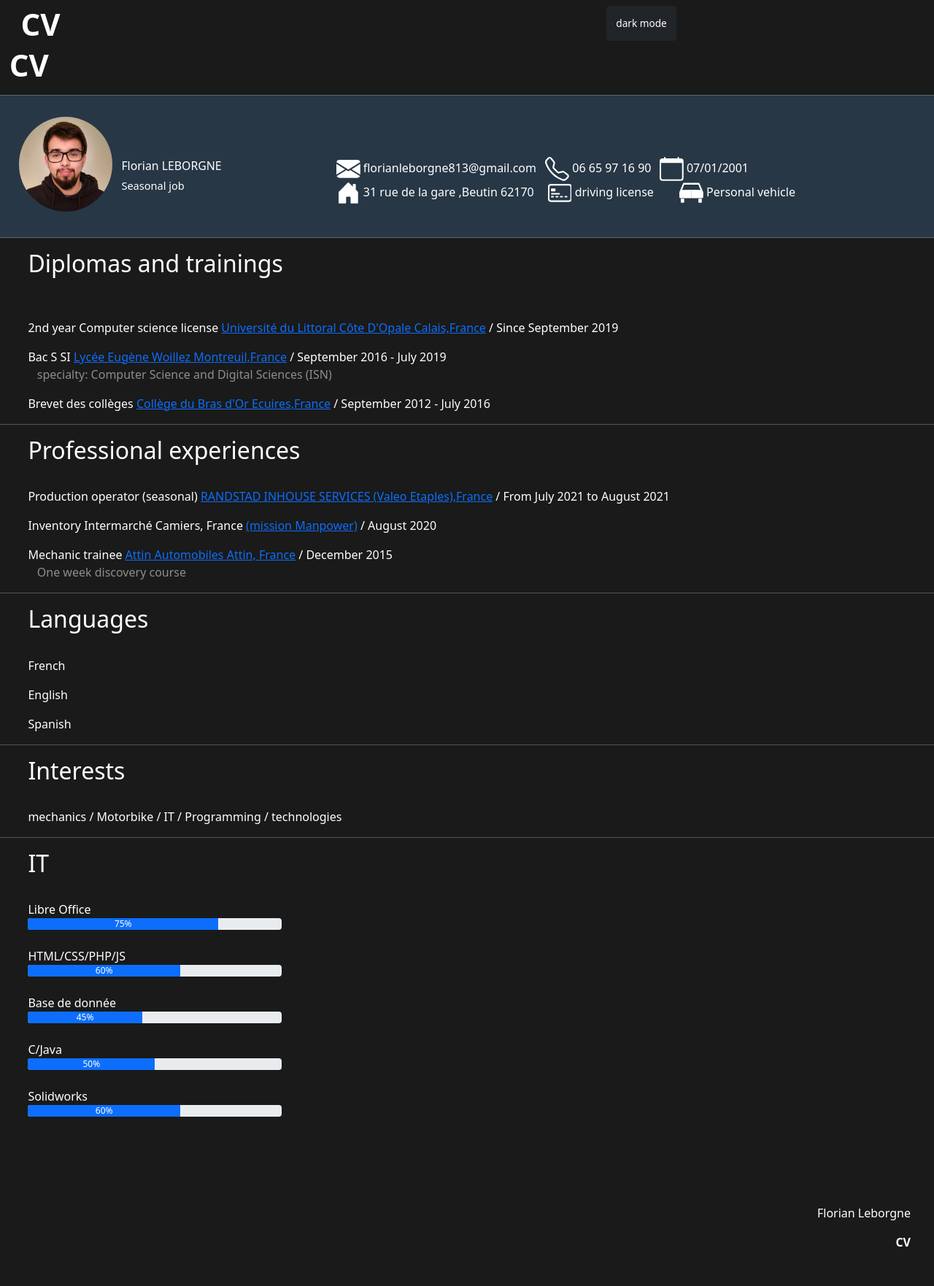
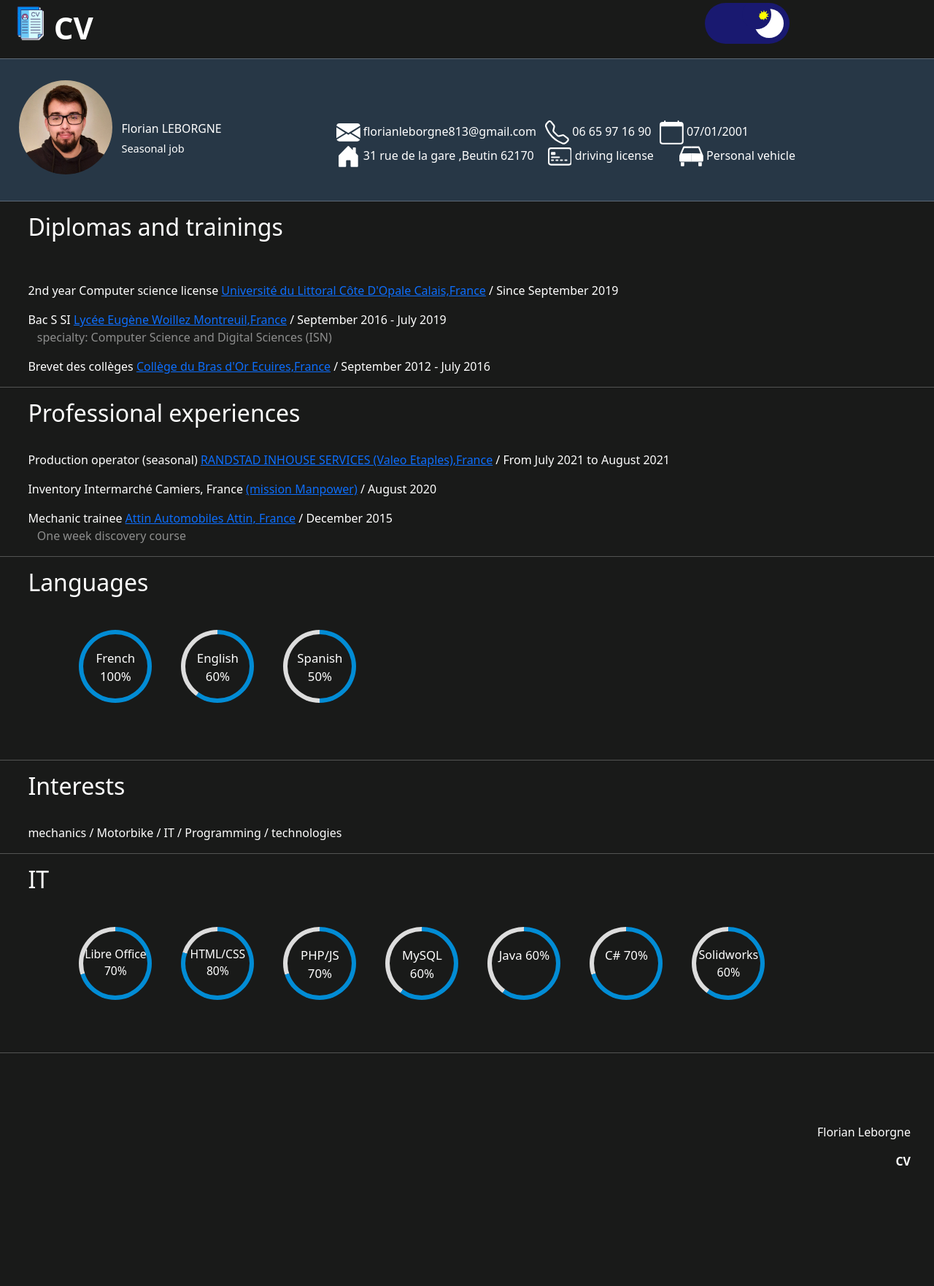
Before and after one commit to florian813/Cv, a PHP site: page / in a window 1280 px wide. Shown: the whole page at 73% size. After the commit the page ends 1597 px from the top, so only its background shows below. Run offline with PHP 8.4, Linux system fonts and the light colour scheme.

Commit message:
Add files via upload

```diff
--- a/public/scripts/dark_mode.js
+++ b/public/scripts/dark_mode.js
@@ -6,8 +6,6 @@ function darkFunction() {
     if(body.style.background=="white"){
         body.style.background="#191A19";
         body.style.color="white";
-        document.getElementById("light-button").textContent="light mode";
-        document.getElementById("light-button").className="btn btn-light";
         document.getElementById("div-photo").style.background="#273746";
         document.getElementById("nav").style.background="#191A19";
 
@@ -17,8 +15,6 @@ function darkFunction() {
     }else{
         body.style.background="white";
         body.style.color="#191A19";
-        document.getElementById("light-button").textContent="dark mode";
-        document.getElementById("light-button").className="btn btn-dark";
         document.getElementById("div-photo").style.background="#7FB3D5";
         document.getElementById("nav").style.background="white";
         for (let i = 0; i < collection.length; i++) {
--- a/src/view/Template.php
+++ b/src/view/Template.php
@@ -72,10 +73,115 @@ h4 {
   font-weight: 600;
 }
 
+#toggle_checkbox
+{
+    display: none;
+}
 
-input[type="submit"]:hover {
-  cursor: pointer;
-  text-decoration: underline;
+label
+{
+    display: block;
+    position: absolute;
+    top: 32px;
+    right: 0;
+    left: 60%;
+    width: 116px;
+    height: 56px;
+    margin: 0 auto;
+    background-color: #7FB3D5;
+    border-radius: 56px;
+    transform: translateY(-50%);
+    cursor: pointer;
+    transition: 0.3s ease background-color;
+    overflow: hidden;
+}
+
+#star
+{
+  position: absolute;
+    top: 13px;
+    left: 13px;
+    width: 30px;
+    height: 30px;
+    background-color: #fafd0f;
+    transform: scale(1);
+    border-radius: 50%;
+    transition: 0.3s ease top, 0.3s ease left, 0.3s ease transform, 0.3s ease background-color;
+    z-index: 1;
+}
+
+#star-1
+{
+    position: relative;
+}
+
+#star-2
+{
+    position: absolute;
+    transform: rotateZ(36deg);
+}
+
+.star
+{
+    top: -4px;
+    left: -6.5px;
+    font-size: 54px;
+    line-height: 28px;
+    color: #fafd0f;
+    transition: 0.3s ease color;
+}
+
+#moon
+{
+    position: absolute;
+    bottom: -52px;
+    right: 8px;
+    width: 40px;
+    height: 40px;
+    background-color: #fff;
+    border-radius: 50%;
+    transition: 0.3s ease bottom;
+}
+
+#moon:before
+{
+    content: "";
+    position: absolute;
+    top: -12px;
+    left: -17px;
+    width: 40px;
+    height: 40px;
+    background-color:#03a9f4;
+    border-radius: 50%;
+    transition: 0.3s ease background-color;
+}
+
+#toggle_checkbox:checked + label
+{
+    background-color: midnightblue;
+}
+
+#toggle_checkbox:checked + label #star
+{
+    top: 3px;
+    left: 64px;
+    transform: scale(0.3);
+    background-color: yellow;
+}
+
+#toggle_checkbox:checked + label .star
+{
+    color: yellow;
+}
+
+#toggle_checkbox:checked + label #moon
+{
+    bottom: 8px;
+}
+
+#toggle_checkbox:checked + label #moon:before
+{
+    background-color: midnightblue;
 }
 
 .box {
--- a/src/view/commons/nav.php
+++ b/src/view/commons/nav.php
@@ -1,7 +1,13 @@
-    <nav id="nav" style="width=device-width ;background-color:#191A19;">
+<nav id="nav" style="width=device-width ;background-color:#191A19;">
+  <img src="./img/cv.png" style="margin-left:0.15% ">
+  <h1 style="margin-top:0.4%">CV</h1>
 
-        <h1 style="margin-left:1% ;">CV</h1>
-
-          <button onclick="darkFunction()" id="light-button" style="margin-left:60%;font-size:85%" type="button" class="btn btn-dark" style="border-style:double;border-width: Medium">dark mode</button>
-
-      </nav>
+  <input type="checkbox" onclick="darkFunction()" id="toggle_checkbox" checked>
+  <label for="toggle_checkbox">
+    <div id="star">
+      <div class="star" id="star-1">★</div>
+      <div class="star" id="star-2">★</div>
+    </div>
+      <div id="moon"></div>
+  </label>
+</nav>
--- a/src/view/modules/cv.php
+++ b/src/view/modules/cv.php
@@ -163,7 +163,7 @@
 		<div style="margin-left:3%;height:240px;width=100%;">
 			<h2>Informatiques</h2>
 
-				<section >
+				<section>
   <div class="rt-container" style="overflow-y:auto;height:200px">
     <div class="radialProgressBar progress-70" style="margin-top:-1%">
       <div class="overlay" style="font-size:98%">Libre Office 70%</div>
--- a/src/view/modules/cv_en.php
+++ b/src/view/modules/cv_en.php
@@ -1,7 +1,3 @@
-
-	<h1 class=textemenu style="margin-left:1%">CV</h1>
-
-
 
 <div id="div-photo" style="width=device-width ; background:#273746 ;">
     <hr>
@@ -134,14 +130,24 @@
 <div style="width=device-width">
     <div style="margin-left:3%">
         <h2>Languages</h2>
-        <br>
-	<p>French</p>
-        <p>English</p>
-        <p>Spanish</p>
+        <section >
+  <div class="rt-container" style="overflow-y:auto;height:200px">
+    <div class="radialProgressBar progress-100" style="margin-top:-1%">
+      <div class="overlay" style="font-size:105%">French 100%</div>
     </div>
+    <div class="radialProgressBar progress-60" style="margin-top:-1%">
+      <div class="overlay" style="font-size:105%">English 60%</div>
+    </div>
+    <div class="radialProgressBar progress-50" style="margin-top:-1%">
+      <div class="overlay" style="font-size:105%">Spanish 50%</div>
+    </div>
+  </div>
+</section>
+    </div>
+    <hr>
 </div>
 
-<hr>
+
 
 <div style="width=device-width ">
     <div style="margin-left:3%">
@@ -153,29 +159,35 @@
 
 <hr>
 
-<div style="width=device-width">
-    <div style="margin-left:3%">
-    <h2>IT</h2>
-    <br>
-    Libre Office
-        <div class="progress" style="width: 28%;" >
-      <div class="progress-bar" role="progressbar" style="width: 75%;" aria-valuenow="75" aria-valuemin="0" aria-valuemax="100">75%</div>
-    </div><br>
-    HTML/CSS/PHP/JS<br>
-    <div class="progress" style="width: 28%;" >
-          <div class="progress-bar" role="progressbar" style="width: 60%;" aria-valuenow="60" aria-valuemin="0" aria-valuemax="100">60%</div>
-    </div><br>
-    Base de donnée<br>
-    <div class="progress" style="width: 28%;" >
-          <div class="progress-bar" role="progressbar" style="width: 45%;" aria-valuenow="45" aria-valuemin="0" aria-valuemax="100">45%</div>
-    </div><br>
-        C/Java<div class="progress" style="width: 28%;" >
-      <div class="progress-bar" role="progressbar" style="width: 50%;" aria-valuenow="50" aria-valuemin="0" aria-valuemax="100">50%</div>
-    </div><br>
+<div style="">
+		<div style="margin-left:3%;height:240px;width=100%;">
+			<h2>IT</h2>
 
-    Solidworks<br>
-    <div class="progress" style="width: 28%;" >
-          <div class="progress-bar" role="progressbar" style="width: 60%;" aria-valuenow="60" aria-valuemin="0" aria-valuemax="100">60%</div>
-    </div><br>
+				<section>
+  <div class="rt-container" style="overflow-y:auto;height:200px">
+    <div class="radialProgressBar progress-70" style="margin-top:-1%">
+      <div class="overlay" style="font-size:98%">Libre Office 70%</div>
     </div>
+    <div class="radialProgressBar progress-80" style="margin-top:-1%">
+      <div class="overlay"  style="font-size:98%">HTML/CSS 80%</div>
+    </div>
+    <div class="radialProgressBar progress-70" style="margin-top:-1%">
+      <div class="overlay" style="font-size:105%">PHP/JS 70%</div>
+    </div>
+    <div class="radialProgressBar progress-60" style="margin-top:-1%">
+      <div class="overlay" style="font-size:105%">MySQL 60%</div>
+    </div>
+    <div class="radialProgressBar progress-60" style="margin-top:-1%">
+      <div class="overlay" style="font-size:105%">Java 60%</div>
+    </div>
+    <div class="radialProgressBar progress-70" style="margin-top:-1%">
+      <div class="overlay" style="font-size:105%">C# 70%</div>
+    </div>
+    <div class="radialProgressBar progress-60" style="margin-top:-1%">
+      <div class="overlay">Solidworks 60%</div>
+    </div>
+  </div>
+</section>
 </div>
+			<hr>
+	</div>
```
Also changed, not shown: other parts of src/view/Template.php (+1 -58 lines).
